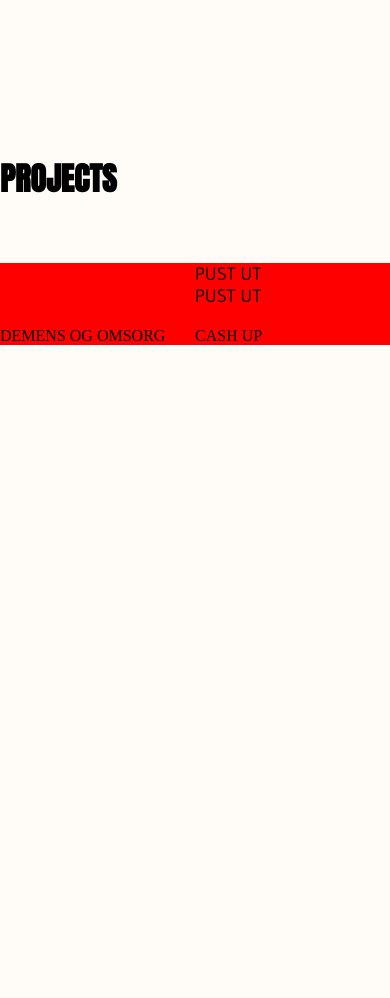
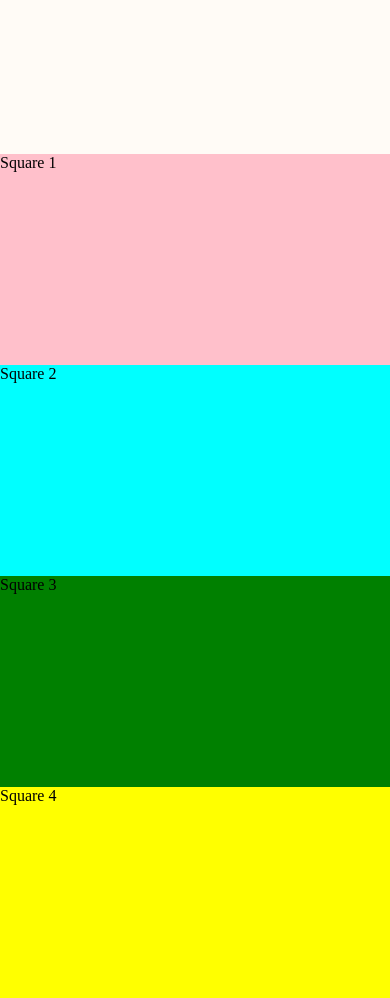
Before and after one commit to carolinefuruhovde/CarolineFuruhovdePortfolio, a plain HTML site: page index.html in a window 390 px wide. Shown: the part 732-1730 px from the top of the page. Before the commit the page ends 1077 px from the top, so only its background shows below. Drawn offline with Linux system fonts and the light colour scheme.

Commit message:
commit changes

```diff
--- a/css/style.css
+++ b/css/style.css
@@ -70,9 +70,9 @@ ul {
 
 }
 
-/* abpout */
+/* about */
 
-.container {
+.container2 {
     display: grid;
     grid-template-columns: 1fr 1fr 1fr;
     justify-items: center;
@@ -88,19 +88,96 @@ ul {
     grid-template-rows: 1fr 1fr 1fr 1fr;
 }
 
-.wrapper{
+/* .wrapper{
     display: grid;
     grid-template-columns: 2fr 2fr ;
     row-gap: 20px;
     background-color: red;
 
-}
- .sec1{
+} */
+ /* .sec1{
     position: inherit;
     width: 100px;
     height: 20px;
     color: purple;
- }
+ } */
+
+
+ .container {
+    display: grid;
+    grid-template-rows: repeat(2, 1fr);
+    grid-template-columns: repeat(4, 1fr);
+    width: 100vw;
+    height: 100vh;
+    @media screen and (max-width: 60em) {
+      grid-template-rows: repeat(4, 1fr);
+    }
+  }
+
+  /* // .grid-1,
+  // .grid-2,
+  // .grid-3,
+  // .grid-4 {
+  //   grid-template-rows: repeat(6, 1fr);
+  //   grid-template-columns: repeat(6, 1fr);
+  // } */
+  .grid-1 {
+    background-color: pink;
+    grid-column-start: 1;
+    grid-column-end: 3;
+    grid-row: 1;
+    @media screen and (max-width: 60em) {
+      grid-column-start: 1;
+      grid-column-end: 5;
+      grid-row: 1;
+    }
+  }
+
+  .grid-2 {
+      background-color: aqua;
+    grid-column-start: 3;
+    grid-column-end: 5;
+    grid-row: 1;
+    @media screen and (max-width: 60em) {
+      grid-column-start: 1;
+      grid-column-end: 5;
+      grid-row: 2;
+    }
+  }
+
+  .grid-3 {
+      background-color: green;
+    grid-column-start: 1;
+    grid-column-end: 3;
+    grid-row: 2;
+    @media screen and (max-width: 60em) {
+      grid-column-start: 1;
+      grid-column-end: 5;
+      grid-row: 3;
+    }
+  }
+
+  .grid-4 {
+      background-color: yellow;
+    grid-column-start: 3;
+    grid-column-end: 5;
+    grid-row: 2;
+    @media screen and (max-width: 60em) {
+      grid-column-start: 1;
+      grid-column-end: 5;
+      grid-row: 4;
+    }
+  }
+
+  .callout {
+    margin: 0;
+  }
+
+
+
+
+
+
 /*
 mobil */
 
--- a/index.html
+++ b/index.html
@@ -39,7 +39,7 @@
     <img alt="" src="/assets/portfolio illustration 1.png" />
 </div>
 
-<div class="structure">
+<!-- <div class="structure">
     <h2>PROJECTS</h2>
 
     <div class="wrapper">
@@ -49,7 +49,25 @@
     <div id="sec3">DEMENS OG OMSORG</div>
     <div id="sec4">CASH UP</div>
 </div>
-</div>
+</div> -->
+<div class="container">
+    <div class="grid-1 callout primary">
+      Square 1
+    </div>
+
+    <div class="grid-2 callout warning">
+      Square 2
+    </div>
+
+    <div class="grid-3 callout alert">
+              Square 3
+    </div>
+
+    <div class="grid-4 callout success">
+      Square 4
+    </div>
+  </div>
+
     <script src="./js/app.js"></script>
 </body>
 </html>
```
Also changed, not shown: about.html (+1 -1 lines).
